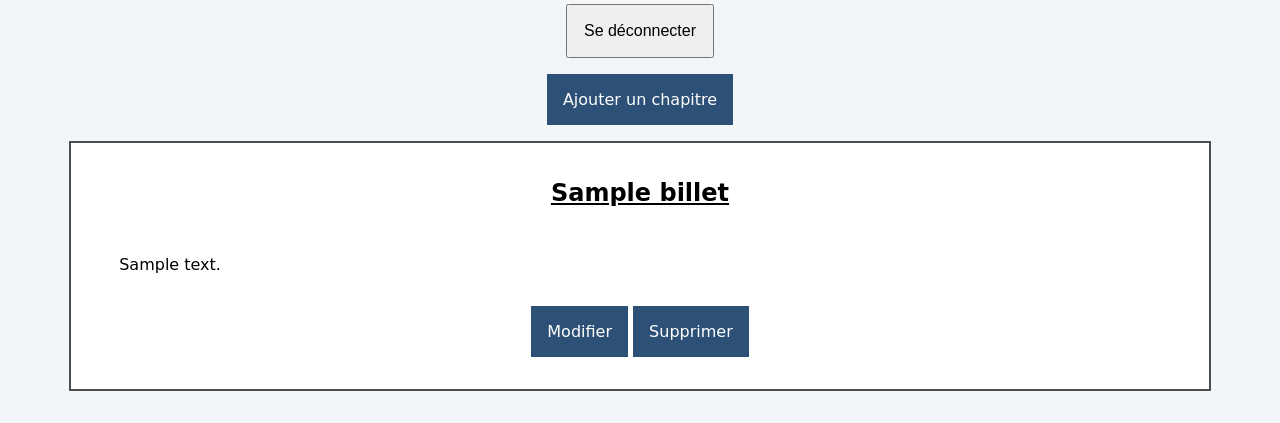
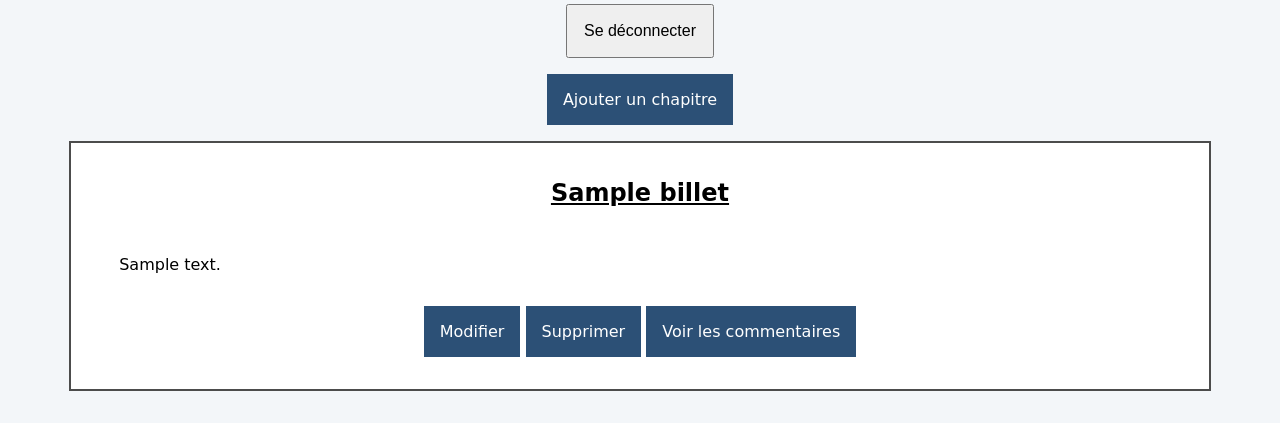
Before and after one commit to ophelieresfa/writer_blog, a PHP site: template src/View/admin.twig in a window 1280 px wide. Shown: the part 547-970 px from the top of the page. Run offline with PHP 8.4, Linux system fonts and the light colour scheme; the template is opened without the code that fills it: most values are stand-ins (such as "Sample title", 1, 10 or a date in 2020); some libraries are stand-ins or nearby versions; some web fonts are replaced.

Commit message:
Update the file admin.twig

```diff
--- a/src/View/admin.twig
+++ b/src/View/admin.twig
@@ -28,6 +28,8 @@
                         </p>
                         <a href="{{ url('articles!update', {'id': billet.id}) }}">Modifier</a>
                         <a href="{{ url("articles!delete", {'id': billet.id}) }}">Supprimer</a>
+                        <a href="{{ url("articles!read", {'id': billet.id}) }}">Voir les commentaires</a>
+
 
                     </section>
                 {% endfor %}
```
